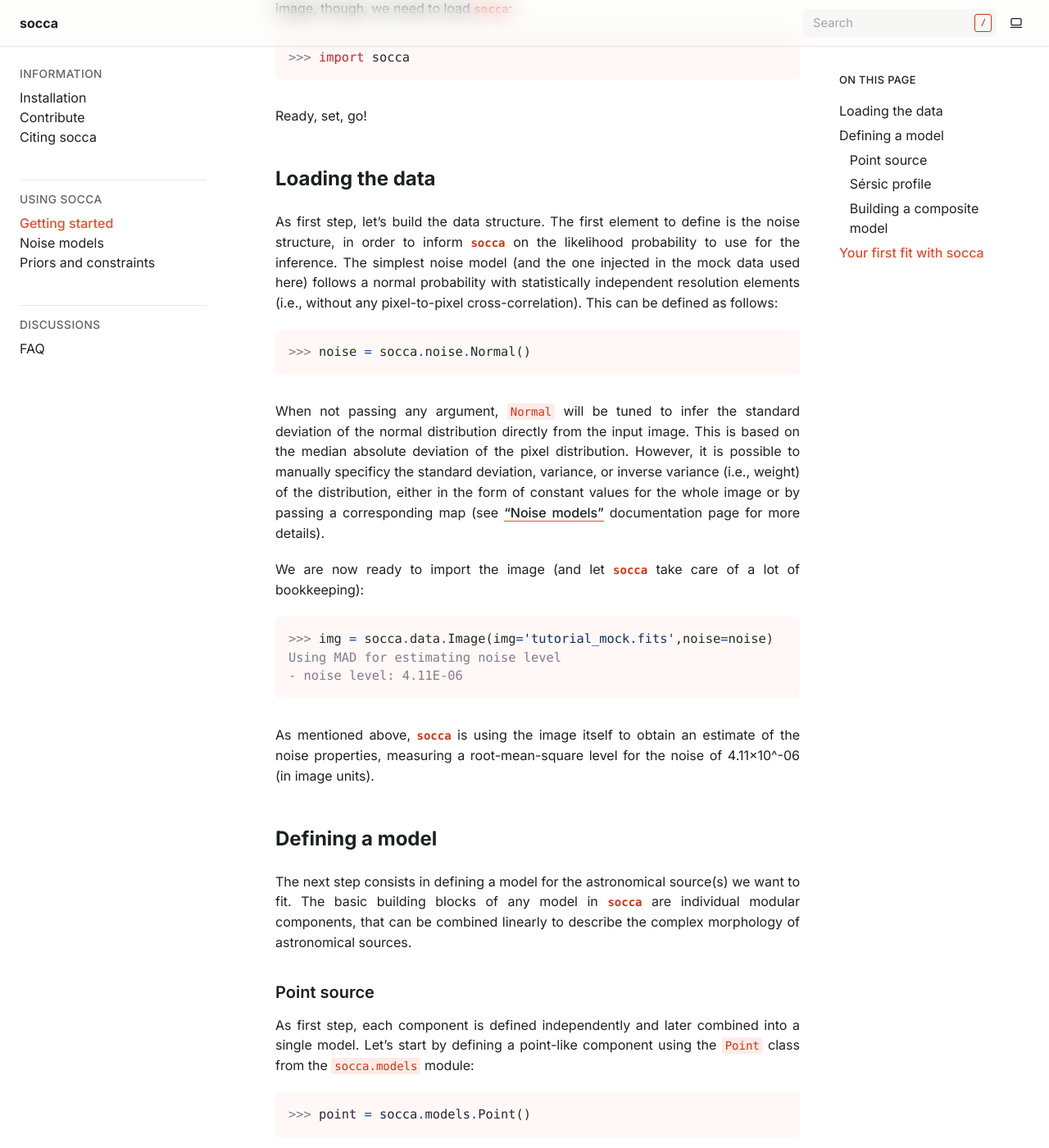
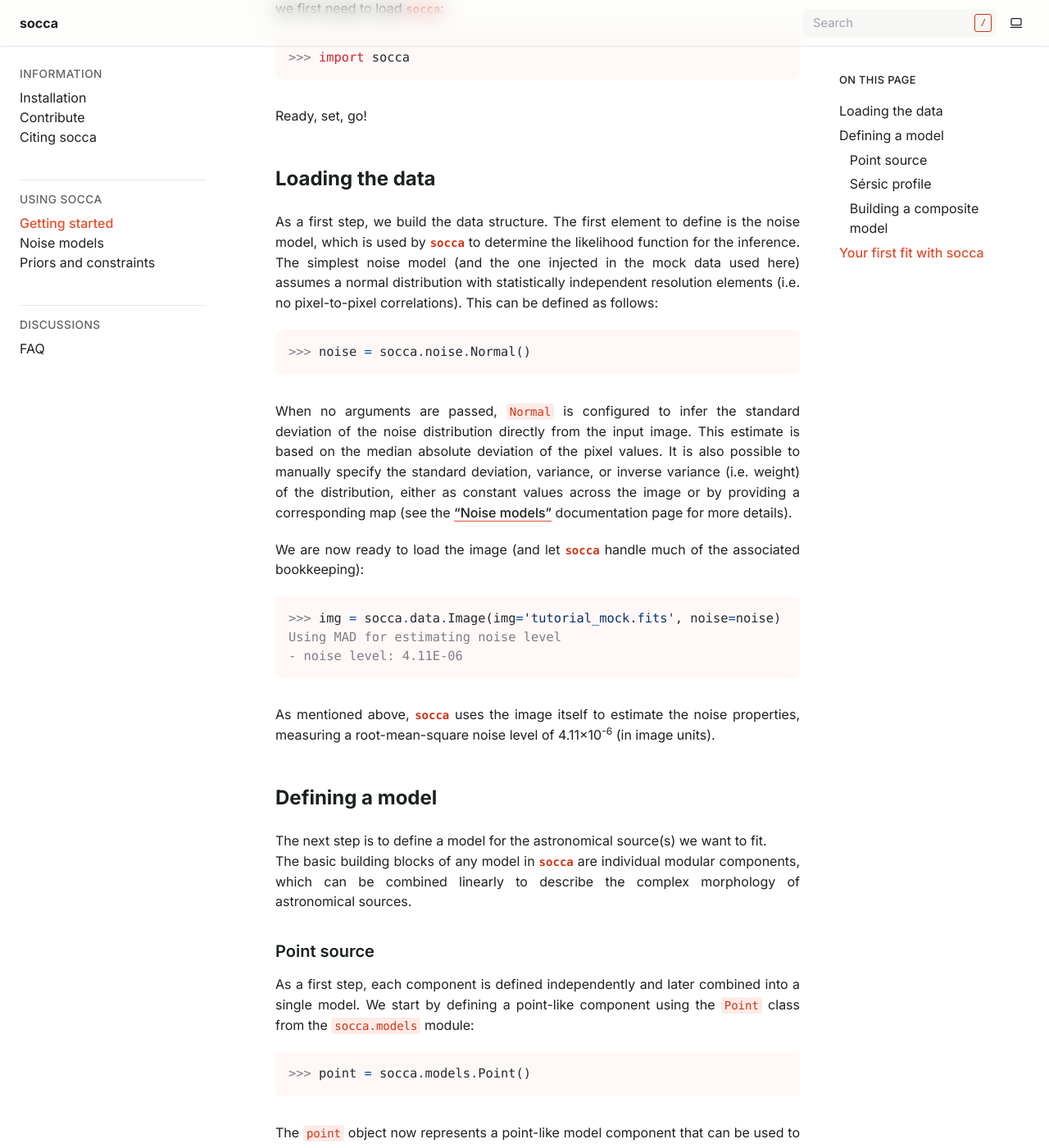
Before and after one commit to lucadimascolo/socca, a Sphinx documentation site: the page built from docs/source/tutorial_quickstart.md, in a window 1280 px wide and 1400 px high, scrolled down 351 px. Shown: the whole window at 82% size. Built offline with Sphinx 7.4.7, drawn with Linux system fonts in a browser that asks for light colours; some of the changed text lies outside the part shown.

Commit message:
docs: english and typos

````diff
--- a/docs/source/tutorial_quickstart.md
+++ b/docs/source/tutorial_quickstart.md
@@ -1,75 +1,81 @@
 # Getting started
 
-This quickstart will walk you through a minimal end‑to‑end example of how to use **``socca``** to model an astronomical image. In this specific example, we will model a simulated toy image of a disk-like galaxy using a model comprising a Sersic component and a point source.
+This quickstart will walk you through a minimal end-to-end example of how to use **``socca``** to model an astronomical image. In this specific example, we will model a simulated toy image of a disk-like galaxy using a model comprising a Sérsic component and a point source.
 
-You can access all the files you need for running this tutorial, here:
+You can access all the files you need to run this tutorial here:
 
-Before getting into the nuts and bolts of using socca for modelling your favorite image, though, we need to load **``socca``**:
+Before getting into the nuts and bolts of using **``socca``** to model your favourite image, we first need to load **``socca``**:
 
-```{code-block} python
+```python
 >>> import socca
 ```
 
 Ready, set, go!
 
 ## Loading the data
-As first step, let's build the data structure. The first element to define is the noise structure, in order to inform **``socca``** on the likelihood probability to use for the inference. The simplest noise model (and the one injected in the mock data used here) follows a normal probability with statistically independent resolution elements (i.e., without any pixel-to-pixel cross-correlation). This can be defined as follows:
 
-```{code-block} python
+As a first step, we build the data structure. The first element to define is the noise model, which is used by **``socca``** to determine the likelihood function for the inference. The simplest noise model (and the one injected in the mock data used here) assumes a normal distribution with statistically independent resolution elements (i.e. no pixel-to-pixel correlations). This can be defined as follows:
+
+```python
 >>> noise = socca.noise.Normal()
+```
 
-```
-When not passing any argument, `Normal` will be tuned to infer the standard deviation of the normal distribution directly from the input image. This is based on the median absolute deviation of the pixel distribution. However, it is possible to manually specificy the standard deviation, variance, or inverse variance (i.e., weight) of the distribution, either in the form of constant values for the whole image or by passing a corresponding map (see ["Noise models"](./tutorial_noise.md) documentation page for more details).
+When no arguments are passed, `Normal` is configured to infer the standard deviation of the noise distribution directly from the input image. This estimate is based on the median absolute deviation of the pixel values. It is also possible to manually specify the standard deviation, variance, or inverse variance (i.e. weight) of the distribution, either as constant values across the image or by providing a corresponding map (see the ["Noise models"](./tutorial_noise.md) documentation page for more details).
 
-We are now ready to import the image (and let **``socca``** take care of a lot of bookkeeping):
-```
->>> img = socca.data.Image(img='tutorial_mock.fits',noise=noise)
+We are now ready to load the image (and let **``socca``** handle much of the associated bookkeeping):
+
+```python
+>>> img = socca.data.Image(img='tutorial_mock.fits', noise=noise)
 Using MAD for estimating noise level
 - noise level: 4.11E-06
 ```
 
-As mentioned above, **``socca``** is using the image itself to obtain an estimate of the noise properties, measuring a root-mean-square level for the noise of 4.11x10^-06 (in image units).
-
+As mentioned above, **``socca``** uses the image itself to estimate the noise properties, measuring a root-mean-square noise level of 4.11×10<sup>-6</sup> (in image units).
 
 ## Defining a model
-The next step consists in defining a model for the astronomical source(s) we want to fit.
-The basic building blocks of any model in **``socca``** are individual modular components, that can be combined linearly to describe the complex morphology of astronomical sources.
+
+The next step is to define a model for the astronomical source(s) we want to fit.
+The basic building blocks of any model in **``socca``** are individual modular components, which can be combined linearly to describe the complex morphology of astronomical sources.
 
 ### Point source
-As first step, each component is defined independently and later combined into a single model. Let's start by defining a point-like component using the `Point` class from the `socca.models` module:
 
-```{code-block} python
+As a first step, each component is defined independently and later combined into a single model. We start by defining a point-like component using the `Point` class from the `socca.models` module:
+
+```python
 >>> point = socca.models.Point()
 ```
 
 The `point` object now represents a point-like model component that can be used to describe unresolved sources. To inspect the parameters associated with this model, we can use the `parameters()` method:
 
-```{code-block} python
+```python
 >>> point.parameters()
 xc   [deg] : None       | Right ascension
 yc   [deg] : None       | Declination
 Ic [image] : None       | Peak surface brightness
 ```
 
-As shown above, the `Point` model is described by total of three parameters. The respective units are reported in the square brackets next to each name, while the description of each parameter is provided on the right. Here, the `None` values indicate that the parameters have not been assigned any prior or value yet. This can be done either by considering probability distributions or by fixing them to specific values:
+As shown above, the `Point` model is described by a total of three parameters. The respective units are reported in square brackets next to each name, while a short description of each parameter is provided on the right. The `None` values indicate that no priors or fixed values have been assigned yet. These can be specified either by defining probability distributions or by fixing parameters to constant values:
 
-```{code-block} python
->>> radius = 3.00E-03 # degrees
->>> point.xc = socca.priors.uniform(img.hdu.header['CRVAL1']-radius,
-                                    img.hdu.header['CRVAL1']+radius)
->>> point.yc = socca.priors.uniform(img.hdu.header['CRVAL2']-radius,
-                                    img.hdu.header['CRVAL2']+radius)
->>> point.Ic = socca.priors.loguniform(1.00E-08, 1.00E-02)
+```python
+>>> radius = 3.00E-03  # degrees
+>>> point.xc = socca.priors.uniform(low = img.hdu.header['CRVAL1'] - radius,
+                                   high = img.hdu.header['CRVAL1'] + radius)
+>>> point.yc = socca.priors.uniform(low = img.hdu.header['CRVAL2'] - radius,
+                                   high = img.hdu.header['CRVAL2'] + radius)
+>>> point.Ic = socca.priors.loguniform(low = 1.00E-08, high = 1.00E-02)
 ```
 
-Here, we are setting uniform priors for the centroid coordinates, for convenience centred on the central reference coordinates of the input image. The characteristic intensity is instead assigned a loguniform prior, in order to allow the sampler to efficiently span different order of magnitudes. For a more extensive overview of the available prior distributions, please refer to the ["Priors and constraints"](./tutorial_priors.md) documentation page. For what concerns the point source, instead, we are done. Let's move on to the Sérsic component.
+Here we assign uniform priors to the centroid coordinates, centred for convenience on the reference coordinates of the input image. The intensity parameter is instead assigned a log-uniform prior, allowing the sampler to efficiently explore several orders of magnitude. For a more extensive overview of the available prior distributions, see the ["Priors and constraints"](./tutorial_priors.md) documentation page.
+
+For the point source component, we are now done. We can move on to the Sérsic component.
 
 ### Sérsic profile
-Setting up a Sérsic (or any other) component is not any different than the point source case just shown.
 
-```{code-block} python
+Setting up a Sérsic (or any other) component follows the same procedure as for the point source:
+
+```python
 >>> sersic = socca.models.Sersic()
->>> sersis.parameters()
+>>> sersic.parameters()
 xc    [deg] : None       | Right ascension of centroid
 yc    [deg] : None       | Declination of centroid
 theta [rad] : 0.0000E+00 | Position angle (east from north)
@@ -77,54 +83,55 @@ e        [] : 0.0000E+00 | Projected axis ratio
 cbox     [] : 0.0000E+00 | Projected boxiness
 re    [deg] : None       | Effective radius
 Ie  [image] : None       | Surface brightness at re
-ns       [] : 5.0000E-01 | Sersic index
+ns       [] : 5.0000E-01 | Sérsic index
 ```
 
-When inspect the image, we can see that the diffuse component is centred on the position of the bright point source. We can thus fix the `point` and `sersic` model terms to share the same centroid. In such case, we can then bind the two components by fixing the `xc` and `yc` parameters of the `sersic` to be equal to and vary together with the ones of `point`:
+Inspecting the image, we see that the diffuse component is centred on the bright point source. We therefore fix the `point` and `sersic` components to share the same centroid. This is achieved by binding the `xc` and `yc` parameters of the Sérsic component to those of the point source:
 
-```{code-block} python
->>> sersic.xc = socca.priors.boundto(point,'xc')
->>> sersic.yc = socca.priors.boundto(point,'yc')
+```python
+>>> sersic.xc = socca.priors.boundto(point, 'xc')
+>>> sersic.yc = socca.priors.boundto(point, 'yc')
 ```
 
-In some cases, it can be conveniente to fix some parameters to specific values instead of sampling its posterior. In **``socca``**, this can be easily achieved by setting the parameter equal to a numeric value. For instance, let's force the Sérsic index to be equal to 1 (i.e., as for an exponential profile):
+In some cases, it is convenient to fix parameters to specific values rather than sampling their posterior distributions. In **``socca``**, this can be done simply by assigning a numerical value. For example, we fix the Sérsic index to 1 (corresponding to an exponential profile):
 
-```{code-block} python
+```python
 >>> sersic.ns = 1.00
 ```
 
-We can then proceed with setting the priors for all the remaining parameters
+We then define priors for the remaining free parameters:
 
-```{code-block} python
+```python
 >>> sersic.theta = socca.priors.uniform(low = 0.00, high = np.pi)
 >>> sersic.e     = socca.priors.uniform(low = 0.00, high = 1.00)
 >>> sersic.re    = socca.priors.loguniform(low = 1.00E-08, high = 1.00E-02)
 >>> sersic.Ie    = socca.priors.loguniform(low = 1.00E-08, high = 1.00E-02)
 ```
 
-Of course, since we are not setting any priors or value for `cbox`, this will remain fixed to the default value (`sersic.cbox=0`).
+Since no prior or value is assigned to `cbox`, it remains fixed at its default value (`sersic.cbox = 0`).
 
 ### Building a composite model
-**``socca``** considers each component as an additive term. Composing a model is thus a straightforward task:
 
-```{code-block} python
+In **``socca``**, each component is treated as an additive term. Constructing a composite model is therefore straightforward:
+
+```python
 >>> mod = socca.models.Model()
 >>> mod.addcomponent(point)
 >>> mod.addcomponent(sersic)
 ```
 
-The `mod` is now the general class that will take care of providing the correct model to the likelihood defined by `noise` for comparison with the input data.
+The `mod` object now represents the full model and provides predictions to the likelihood defined by `noise` for comparison with the input data.
 
 ## Your first fit with socca
 
-We are not all set for running the modelling step. We first inizialite the fitter, then let it sample the posterior:
+We are now ready to run the inference step. We first initialise the fitter and then sample the posterior distribution:
 
-```{code-block} python
->>> fit = socca.fitter(mod=mod,img=img)
+```python
+>>> fit = socca.fitter(mod=mod, img=img)
 >>> fit.run()
 Starting the nautilus sampler...
 Finished  | 74     | 1        | 4        | 91200    | N/A    | 11106 | +174309.5
 Elapsed time: 3.28 m
 ```
 
-And that's all. By default, **``socca``** will use the `Nautilus` nested sampling library. More options are however available and fully integrated in **``socca``** (e.g., `dynesty`, `pocomc`, as well `scipy`'s optimizer; see ...).
+By default, **``socca``** uses the `Nautilus` nested sampling library. Additional options are available and fully integrated, including `dynesty`, `pocomc`, and optimisers from `scipy` (see the documentation for details).
````
